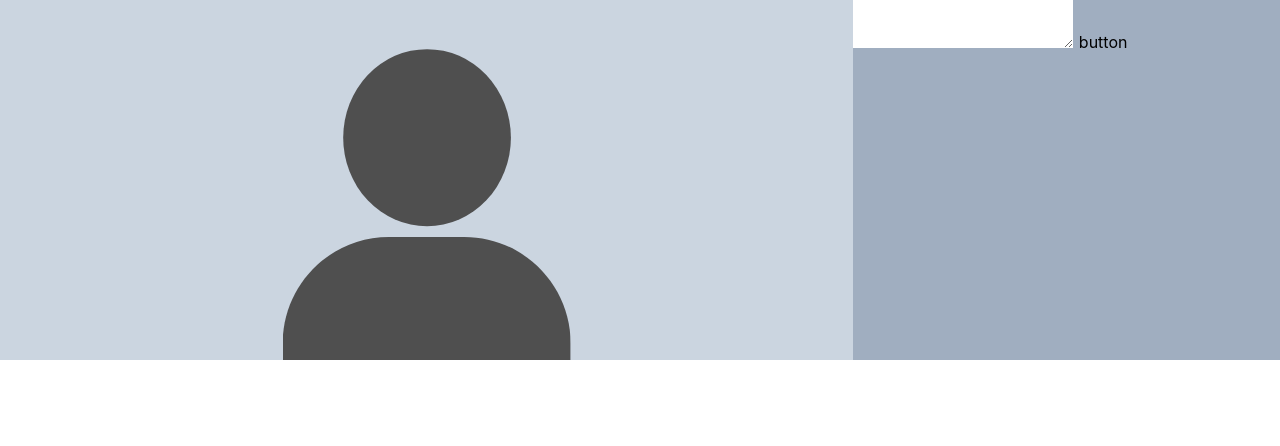
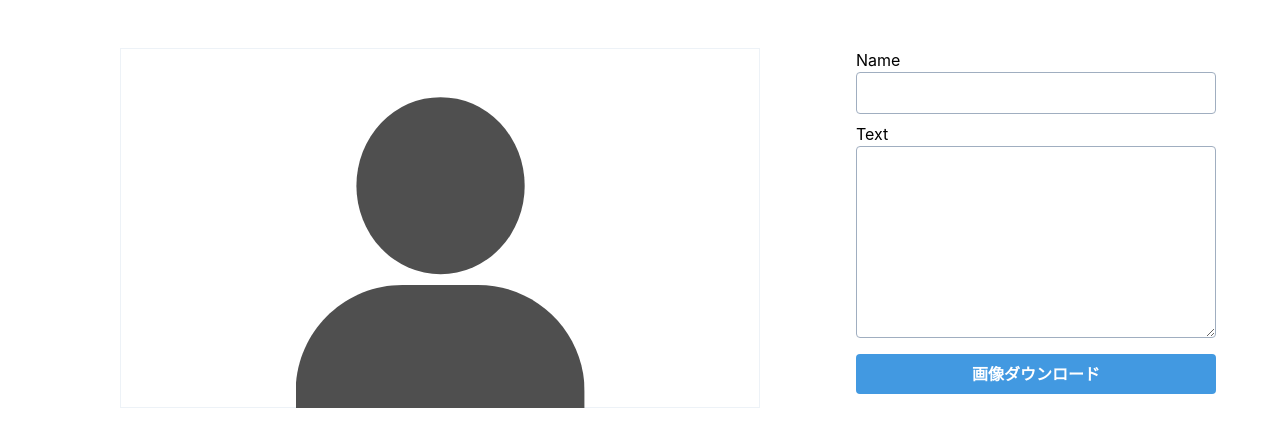
Before and after one commit to Shohei-Japan/zoom_bg, a Nuxt app: page / in a window 1280 px wide. Shown: the top 446 px of the page. Built offline with nearby package versions, Linux system fonts and the light colour scheme.

Commit message:
input name and text

```diff
--- a/components/ImagePreview.vue
+++ b/components/ImagePreview.vue
@@ -11,36 +11,52 @@
 export default {
   name: 'ImagePreview',
   props: {
-    text: {
-      type: String,
-      default: ''
+    inputText: {
+      type: Object,
+      default: () => {}
     }
   },
   data: () => ({
     ctx: null
   }),
   watch: {
-    text() {
-      this.draw(this.text)
-      const canvas = document.getElementById('canvas')
-      this.$emit('changeCanvas', canvas)
+    inputText: {
+      handler: function(val) {
+        this.draw(this.inputText)
+        const canvas = document.getElementById('canvas')
+        this.$emit('changeCanvas', canvas)
+      },
+      deep: true
     }
   },
   methods: {
-    draw(text) {
+    draw(inputText) {
+      const { name, text } = inputText
+      this.ctx.clearRect(0, 0, canvas.width, canvas.height)
+      this.drawName(name)
+      this.drawText(text)
+    },
+    drawName(name) {
+      this.ctx.beginPath()
+      const fontSize = 36
+      this.ctx.font = `bold ${fontSize}px sans-serif`
+      this.ctx.fillText(name, 10, 40)
+    },
+    drawText(text) {
+      this.ctx.beginPath()
       const lines = text.split('\n')
-      const fontSize = 36
+      const fontSize = 24
       const lineHeight = 1.2
+      const positionX = 10
+      const positionY = 70
 
-      // this.ctx.beginPath()
       this.ctx.font = `bold ${fontSize}px sans-serif`
-      this.ctx.clearRect(0, 0, canvas.width, canvas.height)
 
-      // 改行処理
+      // divide each line
       lines.map((line, index) => {
         let addY = fontSize
         addY += fontSize * lineHeight * index
-        this.ctx.fillText(line, 10, 10 + addY)
+        this.ctx.fillText(line, positionX, positionY + addY)
       })
     }
   },
--- a/pages/index.vue
+++ b/pages/index.vue
@@ -1,13 +1,12 @@
 <template>
-  <div class="flex mb-4">
-
+  <div class="flex mt-12 px-12">
     <div
-      class="w-2/3 bg-gray-400 h-auto"
+      class="w-2/3 h-auto mr-2"
     >
-      <div class="image_preview_wrapper flex justify-center relative ">
+      <div class="image_preview_wrapper flex justify-center items-center relative">
         <image-preview
-          class="image_preview"
-          :text="text"
+          class="image_preview border border-gray-200"
+          :input-text="inputText"
           @changeCanvas="changeCanvas"
         />
         <img
@@ -16,11 +15,36 @@
         >
       </div>
     </div>
-    <div class="w-1/3 bg-gray-500 h-auto">
-      <textarea
-        v-model="text"
-      />
-      <button @click="download">button</button>
+
+    <div class="w-1/3 h-auto">
+      <div class="px-4 flex justify-center flex-col">
+        <label>
+          <span>Name</span>
+          <input
+            v-model="inputText.name"
+            class="inline-block w-full border border-gray-500 rounded mb-2 p-2"
+          >
+        </label>
+        <div>
+          <span>Text</span>
+          <textarea
+            v-model="inputText.text"
+            class="block w-full h-48 border border-gray-500 rounded mb-4 p-2"
+          />
+          <p
+            v-if="errorMessage"
+            class="text-red-600 bold"
+          >
+            {{ errorMessage }}
+          </p>
+        </div>
+        <button
+          class="bg-blue-500 hover:bg-blue-400 text-white font-semibold py-2 px-4 rounded"
+          @click="download"
+        >
+          画像ダウンロード
+        </button>
+      </div>
     </div>
   </div>
 </template>
@@ -33,15 +57,30 @@ export default {
     ImagePreview
   },
   data: () => ({
-    radius: 50,
+    inputText: {
+      name: '',
+      text: ''
+    },
     canvasData: null,
-    text: ''
+    errorMessage: null,
   }),
+  watch: {
+    // delete error message if text is filled.
+    'text'() {
+      if (this.text) {
+        this.errorMessage = null
+      }
+    }
+  },
   methods: {
     changeCanvas(canvasData) {
       this.canvasData = canvasData
     },
     download() {
+      if (!this.text) {
+        this.errorMessage = 'テキストを入力してください'
+        return
+      }
       const link = document.createElement('a')
       link.href = this.canvasData.toDataURL('image/png')
       link.download = 'bg.png'
```
